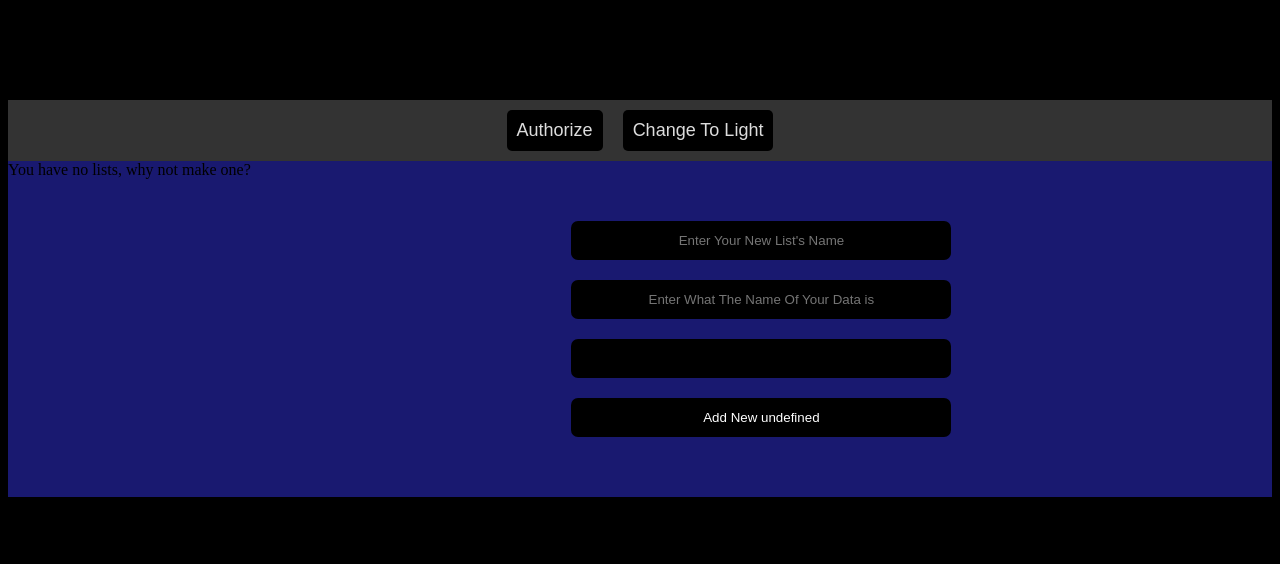
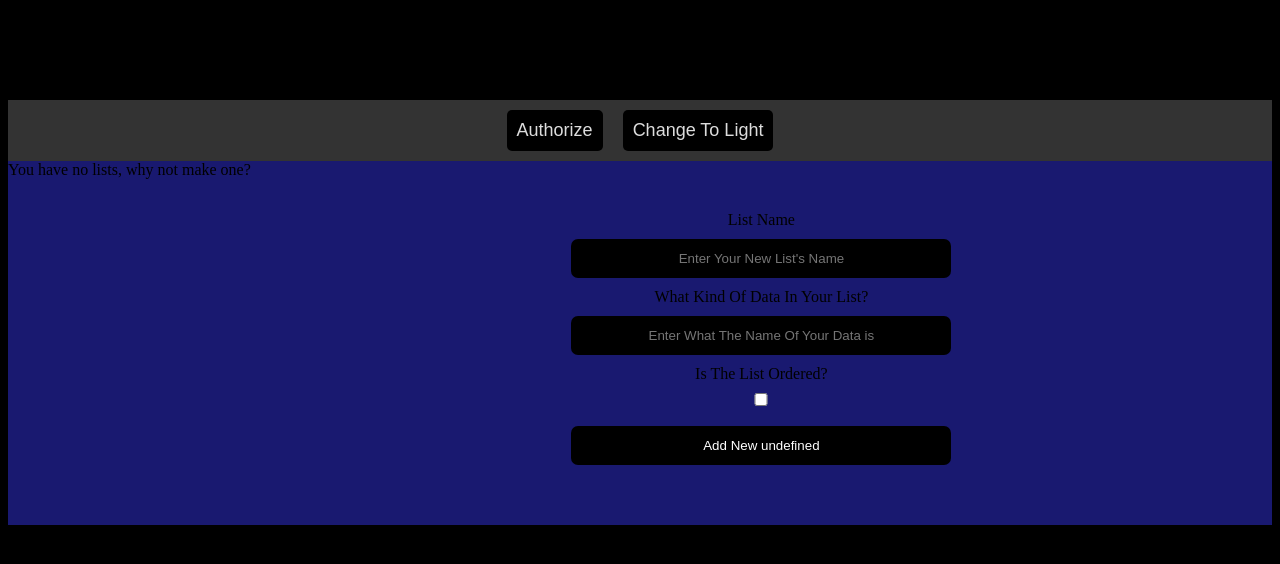
Before and after one commit to GabrielQSherman/React_JS, a React (Create React App) app in the folder ListApp-with-hooks/: page / in a window 1280 px wide. Shown: the top 564 px of the page. Built offline with nearby package versions, Linux system fonts and the light colour scheme; the HTML template or start-up script is replaced by a standard one.

Commit message:
implement is ordered into the creation of a new list

```diff
--- a/ListApp-with-hooks/src/components/NewListForm.js
+++ b/ListApp-with-hooks/src/components/NewListForm.js
@@ -15,7 +15,7 @@ export default function NewListForm(props) {
   const inputs = props.inputs === undefined || !Array.isArray(props.inputs) ? [] : props.inputs;
 
   const intialState = inputs.reduce( (allInputs, input) => {
-    allInputs[input.name] = ''
+    allInputs[input.name] = input.type === 'checkbox' ? false : ''
     return allInputs
   }, {})
 
@@ -23,7 +23,22 @@ export default function NewListForm(props) {
   const {lists, updateLists} = useListContext()
   const {isDark} = useContext(ThemeContext);
 
-  console.log(lists);
+  // console.log(lists);
+  const inputOnChange = e => {
+
+    const
+    changedInput = e.target,
+    name = changedInput.name,
+    value = changedInput.value;
+    let
+    newData;
+    if (changedInput.type === 'text') {
+      newData={...data, [name]: value}
+    } else {
+      newData={...data, [name]: !data[name]}
+    }
+    setData(newData)
+  }
 
   const styles = {
     inputTheme: {
@@ -43,34 +58,36 @@ export default function NewListForm(props) {
         e.preventDefault()
         for (const key in data) {
           const value = data[key];
-          if (value === undefined || value.trim() === '') {
+          if (value === undefined || (typeof value === 'string' && value.trim() === '')) {
             alert('You were missing something, try again.')
             return
           }
         }
-        const newList = [...lists, {...data, data: []} ]
+        const newList = [...lists, {...data, data: [], id: uuid()} ]
         updateLists(newList)
       }}
     >
 
       {inputs.map( (input, ind) => {
         return (
+          <div
+            style={{
+              display: 'flex',
+              flexDirection: 'column'
+            }}
+          >
+            <label>{input.label}</label>
             <input
             key={ind}
             style={{...defaultInput, ...styles.inputTheme}}
             placeholder={input.ph}
             name={input.name}
-          onChange={ (
-            e => {
-              const
-              changedInput = e.target,
-              name = changedInput.name,
-              value = changedInput.value,
-              newData= {...data, [name]: value};
-              setData(newData)
-            })
-          }
+            type={input.type || 'text'}
+            value={data[input.name]}
+            onChange={inputOnChange}
+
             />
+          </div>
         )
       })}
       <button
```
Lines whose indentation alone changed are shown as unchanged.
